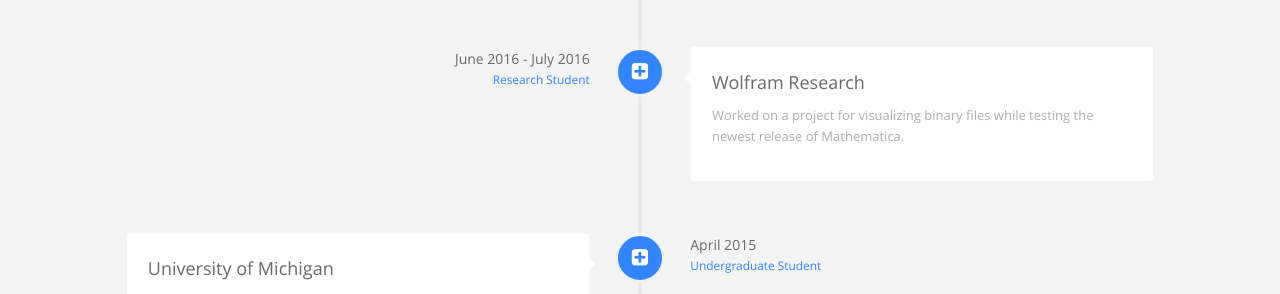
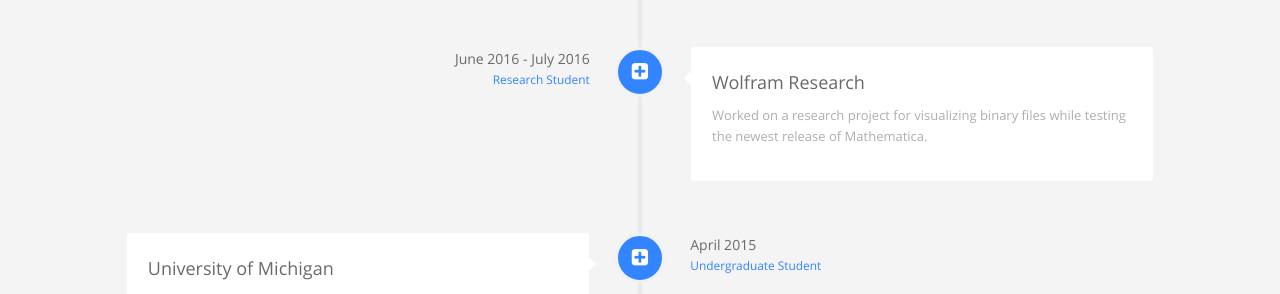
Before and after one commit to chenaj/chenaj.github.io, a Jekyll site: the page built from index.html, in a window 1280 px wide and 900 px high, scrolled down 1529 px. Shown: the part 154-448 px from the top of the window. Built offline with Jekyll 4.4.1, drawn with Linux system fonts in a browser that asks for light colours.

Commit message:
Added word to specify type of project.

```diff
--- a/_data/index/careers.yml
+++ b/_data/index/careers.yml
@@ -46,7 +46,7 @@
     detail: Wolfram Research
     i18n: wolfram
   desc:
-    detail: Worked on a project for visualizing binary files while testing the newest release of Mathematica.
+    detail: Worked on a research project for visualizing binary files while testing the newest release of Mathematica.
     i18n: wolfram_desc
   date:
     detail: June 2016 - July 2016
```
